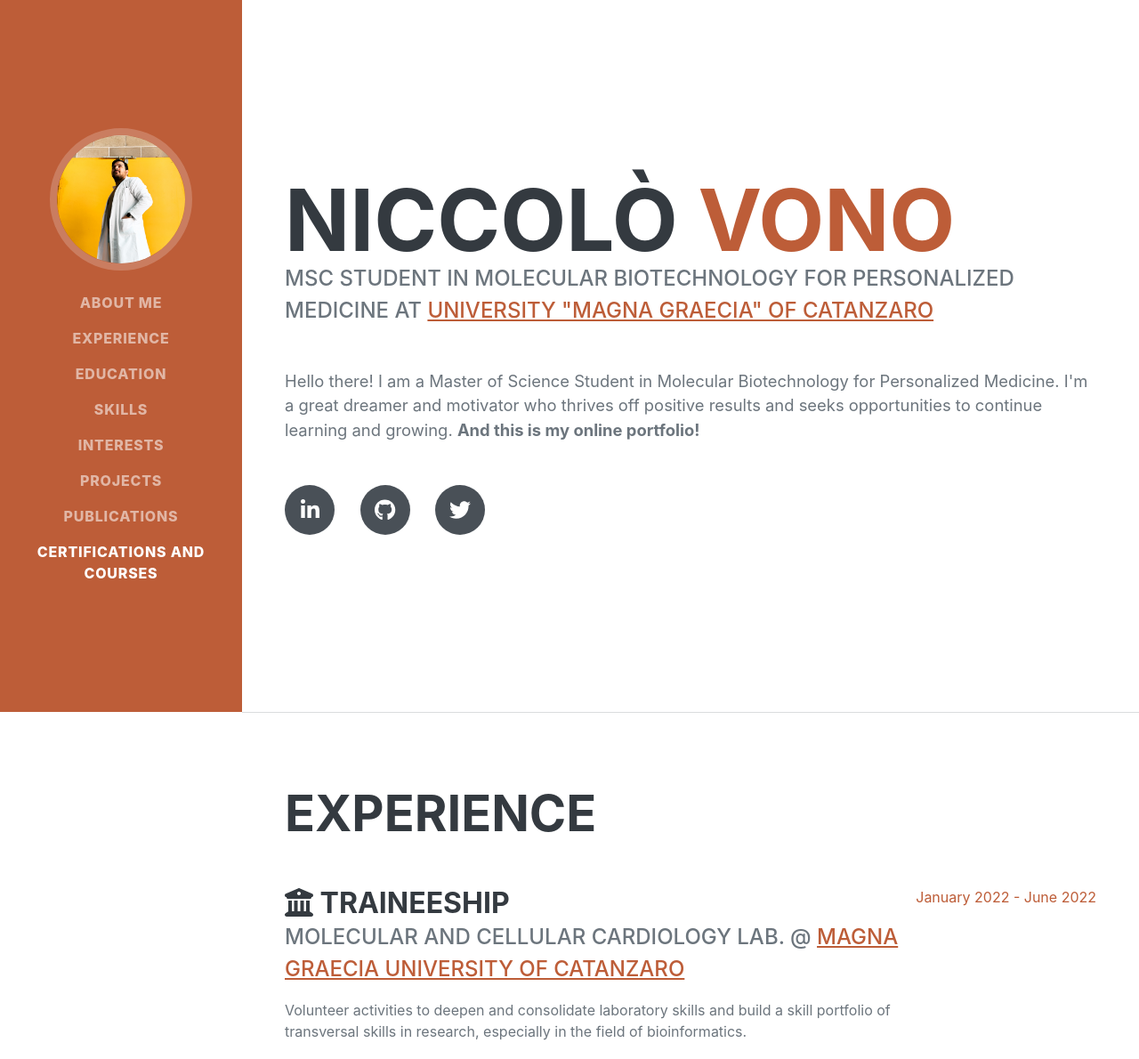
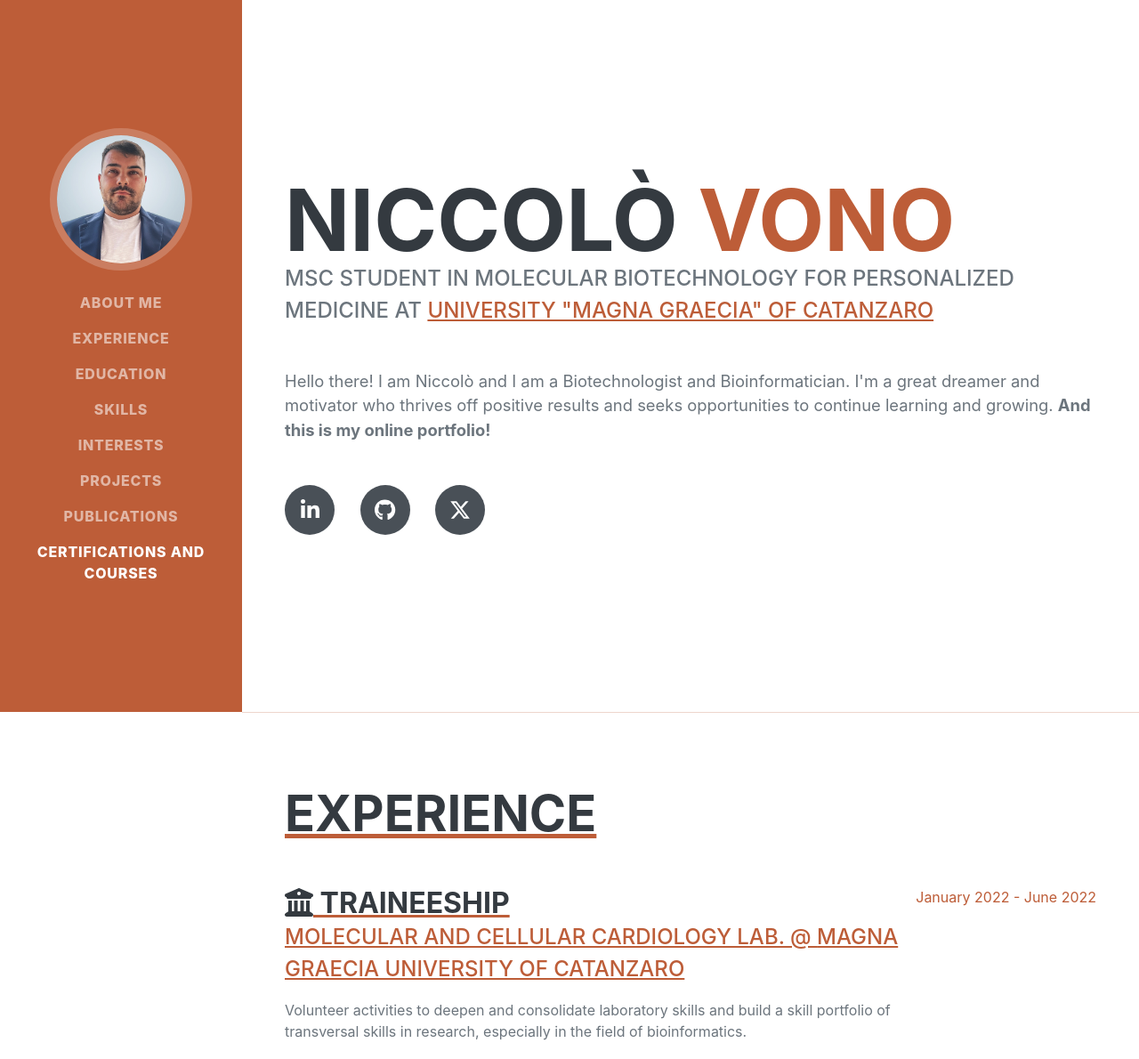
Before and after one commit to niccolovono/niccolovono.github.io, a plain HTML site: page index.html in a window 1280 px wide. Shown: the top 1190 px of the page at 89% size. Drawn offline with nearby package versions, Linux system fonts and the light colour scheme; a web font is replaced by a local one.

Commit message:
Update Font Awesome version and profile picture

```diff
--- a/index.html
+++ b/index.html
@@ -9,7 +9,8 @@
         </title>
         <link rel="icon" type="image/x-icon" href="assets/img/favicon.ico" />
         <!-- Font Awesome icons (free version)-->
-        <script src="https://use.fontawesome.com/releases/v6.1.0/js/all.js" crossorigin="anonymous"></script>
+        <script src="https://use.fontawesome.com/releases/v6.6.0/js/all.js" crossorigin="anonymous"></script>
+
         <!--Flat Icon icons (free version)-->
         <link rel='stylesheet' href='https://cdn-uicons.flaticon.com/uicons-brands/css/uicons-brands.css'>
 
@@ -24,7 +25,7 @@
         <nav class="navbar navbar-expand-lg navbar-dark bg-primary fixed-top" id="sideNav">
             <a class="navbar-brand js-scroll-trigger" href="#page-top">
                 <span class="d-block d-lg-none">Niccolò Vono</span>
-                <span class="d-none d-lg-block"><img class="img-fluid img-profile rounded-circle mx-auto mb-2" src="assets/img/profile.jpg" alt="..." /></span>
+                <span class="d-none d-lg-block"><img class="img-fluid img-profile rounded-circle mx-auto mb-2" src="assets/img/profile_new.jpg" alt="..." /></span>
             </a>
             <button class="navbar-toggler" type="button" data-bs-toggle="collapse" data-bs-target="#navbarResponsive" aria-controls="navbarResponsive" aria-expanded="false" aria-label="Toggle navigation"><span class="navbar-toggler-icon"></span></button>
             <div class="collapse navbar-collapse" id="navbarResponsive">
@@ -53,11 +54,11 @@
                         MSc Student in Molecular Biotechnology for Personalized Medicine at
                         <a href="https://www.web.unicz.it">University "Magna Graecia" of Catanzaro</a>
                     </div>
-                    <p class="lead mb-5">Hello there! I am a Master of Science Student in Molecular Biotechnology for Personalized Medicine. I'm a great dreamer and motivator who thrives off positive results and seeks opportunities to continue learning and growing. <strong>  And this is my online portfolio!</strong> </p>
+                    <p class="lead mb-5">Hello there! I am Niccolò and I am a Biotechnologist and Bioinformatician. I'm a great dreamer and motivator who thrives off positive results and seeks opportunities to continue learning and growing. <strong>  And this is my online portfolio!</strong> </p>
                     <div class="social-icons">
                         <a class="social-icon" href="https://www.linkedin.com/in/niccolovono/"><i class="fab fa-linkedin-in"></i></a>
                         <a class="social-icon" href="https://github.com/niccolovono"><i class="fab fa-github"></i></a>
-                        <a class="social-icon" href="https://www.twitter.com/niccolovono"><i class="fab fa-twitter"></i></a>
+                        <a class="social-icon" href="https://www.twitter.com/niccolovono"><i class="fa-brands fa-x-twitter"></i>
                     </div>
                 </div>
             </section>
```
Also changed, not shown: assets/img/profile_new.jpg (added).
